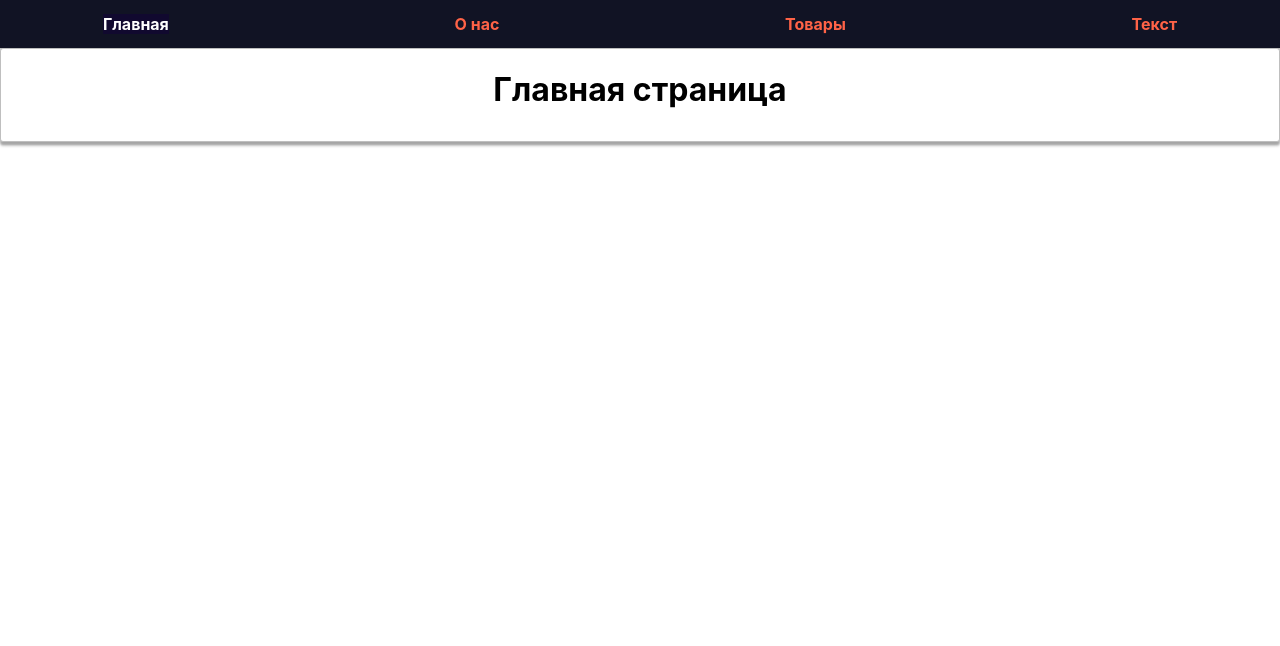
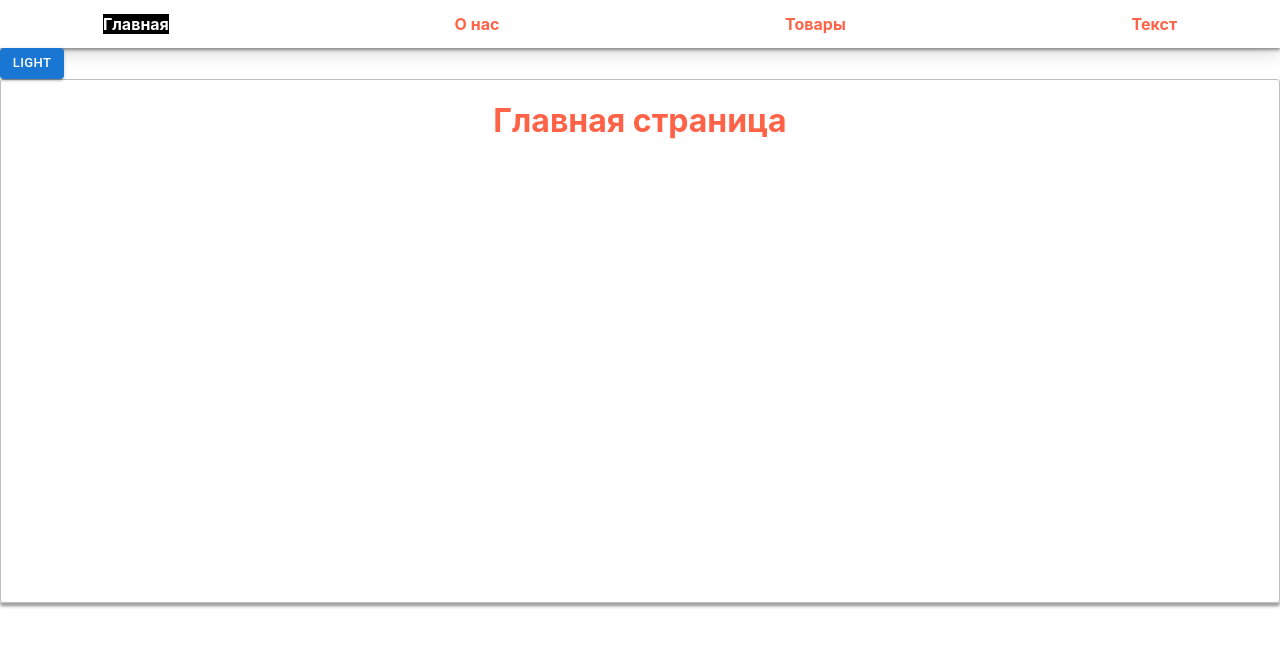
Before and after one commit to Vidimaster/JSReact1, a React (Create React App) app: page / in a window 1280 px wide. Shown: the top 646 px of the page. Built offline with nearby package versions, Linux system fonts and the light colour scheme.

Commit message:
task5 done

```diff
--- a/package.json
+++ b/package.json
@@ -7,12 +7,14 @@
     "@emotion/styled": "^11.13.0",
     "@mui/icons-material": "^6.0.2",
     "@mui/material": "^6.0.2",
+    "@reduxjs/toolkit": "^2.2.7",
     "@testing-library/jest-dom": "^5.17.0",
     "@testing-library/react": "^13.4.0",
     "@testing-library/user-event": "^13.5.0",
     "classnames": "^2.5.1",
     "react": "^18.3.1",
     "react-dom": "^18.3.1",
+    "react-redux": "^9.1.2",
     "react-router-dom": "^6.26.2",
     "react-scripts": "5.0.1",
     "sass": "^1.78.0",
--- a/src/App.js
+++ b/src/App.js
@@ -1,11 +1,15 @@
 // import { TodoList } from './components/CommentsList/TodoList';
 // import Message from './components/Message/Message';
-// import { Button } from "@mui/material";
+import { Button } from "@mui/material";
 // import TextInput from './components/TextInput/textInput';
 import s from './styles/App.module.scss';
 import { HomePage } from "./components/HomePage/HomePage";
 import { AboutPage } from "./components/AboutPage/AboutPage";
 import { Box } from "./components/Box/Box";
+import { useSelector } from 'react-redux';
+import { Provider, useDispatch } from 'react-redux';
+import { useCallback } from "react";
+import store from "./redux/themeSwitch";
 
 import {
   BrowserRouter,
@@ -14,7 +18,25 @@ import {
   Routes,
 } from "react-router-dom";
 
+const AppWrapper = () => {
+  return (
+    <Provider store={store}>
+      <App />
+    </Provider>
+  )
+}
+
 function App() {
+  const dispatch = useDispatch();
+
+  const setTheme = useCallback((theme) => {
+    dispatch({
+      type: 'TOGGLE_THEME',
+      current_theme: theme === 'light' ? "dark" : "light",
+    });
+  }, [dispatch]);
+
+  const currentTheme = useSelector(state => state.current_theme);
 
   const routes = [
     {
@@ -39,26 +61,30 @@ function App() {
     },
   ];
 
-
   const styleActiveLink = ({ isActive }) => {
     return isActive ? `${s.link} ${s.active}` : s.link;
   };
+
   return (
 
-    <div className="App">
+    <div className={s[currentTheme]}>
+
       <BrowserRouter>
-        <nav className={s.nav}>
+        <nav className={[s.nav, s[currentTheme]].join(' ')}>
 
           {routes.map(item => <NavLink className={styleActiveLink} to={item.path}>{item.text}</NavLink>)}
         </nav>
-        <Routes>
-          {routes.map(item => <Route key={item.path} element={item.element} path={item.path} />)}
-        </Routes>
+        <Button variant="contained" size="small" color="primary" onClick={() => { setTheme(currentTheme) }}>{currentTheme}</Button>
+        <div className={s[currentTheme]}>
 
+          <Routes>
+            {routes.map(item => <Route key={item.path} element={item.element} path={item.path} />)}
+          </Routes>
+        </div>
       </BrowserRouter>
     </div>
 
   );
 }
 
-export default App;
+export default AppWrapper;
--- a/src/components/Box/Box.module.css
+++ b/src/components/Box/Box.module.css
@@ -1,9 +1,10 @@
 .container {
-  background-color: white;
+  /* background-color: white; */
   padding: 0 25px 10px;
   border-radius: 3px;
   border: 1px solid #bfbfbf;
   box-shadow: 0 4px 3px 0 rgba(0, 0, 0, 0.2), 0 3px 2px 0 rgba(0, 0, 0, 0.19);
   animation-duration: 4s;
   text-align: center;
+  height: 512px;
 }
--- /dev/null
+++ b/src/redux/themeSwitch.jsx
@@ -0,0 +1,22 @@
+import { configureStore } from "@reduxjs/toolkit";
+
+const TOGGLE_THEME = "TOGGLE_THEME";
+
+const todos = (state = [], action) => {
+    switch (action.type) {
+        case TOGGLE_THEME:
+
+            return {
+                current_theme: action.current_theme,
+            }
+
+        default:
+            return {
+                current_theme: 'light',
+            }
+    }
+}
+
+const store = configureStore({ reducer: todos });
+
+export default store;
--- a/src/styles/App.module.scss
+++ b/src/styles/App.module.scss
@@ -96,7 +96,7 @@ a {
 }
 
 .active {
-  background-color: #11092F;
+  background-color: #000000;
   color: white;
 }
 
@@ -110,6 +110,17 @@ a {
   text-align: center;
   cursor: pointer;
   font-weight: bold;
-  background-color: #111324;
+  background-color: #ffffff;
   box-shadow: 0 2px 3px 0 rgba(0, 0, 0, 0.4), 0 3px 20px 0 rgba(0, 0, 0, 0.19);
 }
+
+.light {
+  color: tomato;
+  background-color: #ffffff;
+}
+
+
+.dark {
+  color: white;
+  background-color: #070233;
+}
```
Also changed, not shown: 1 other file (tests, documents, lock files or other folders).
